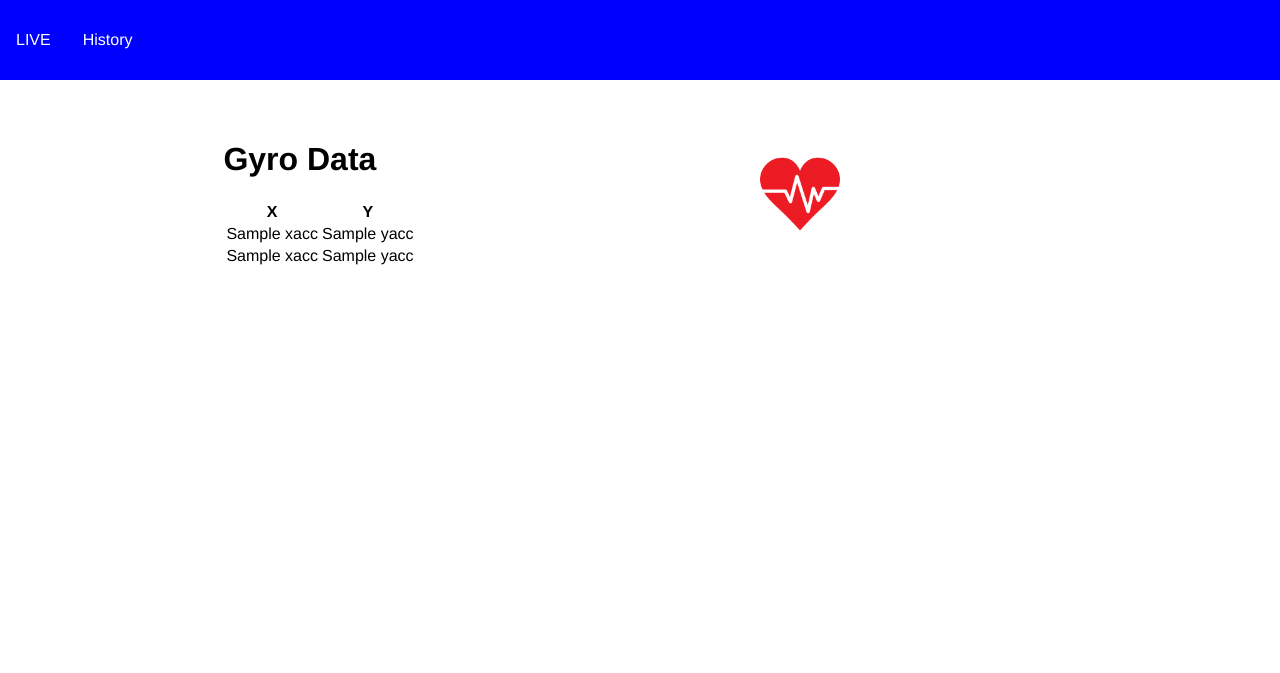
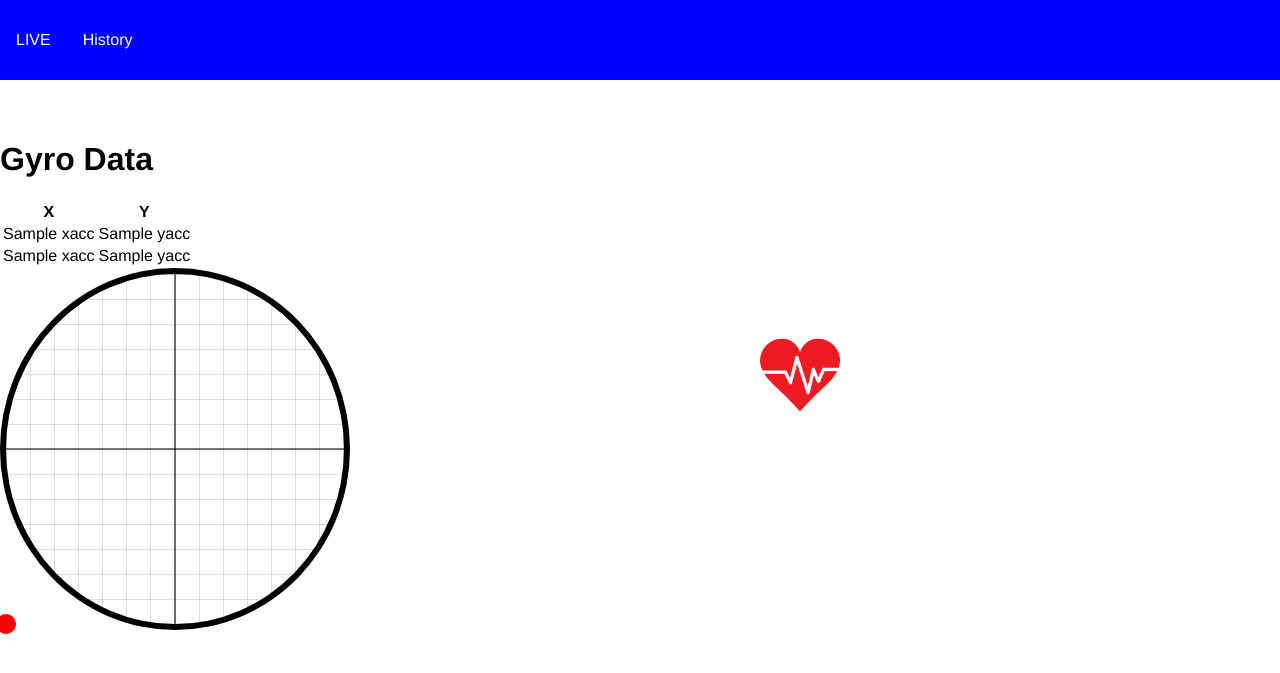
Before and after one commit to BlumCore/Diplomarbeit, a Flask app: template templates/history.html in a window 1280 px wide. Shown: the top 673 px of the page. Run offline with Flask 3, Linux system fonts and the light colour scheme; the template is opened without the code that fills it: most values are stand-ins (such as "Sample title", 1, 10 or a date in 2020).

Commit message:
made history clickable

```diff
--- /dev/null
+++ b/static/history.js
@@ -0,0 +1,10 @@
+const rows = document.querySelectorAll(".clickable-row")
+const dot = document.getElementById("dot")
+
+console.log(rows)
+rows.forEach((row) => {
+    row.addEventListener("click", function(){
+        console.log(row.children[0])
+        dot.style = "--x: " +row.children[0].innerHTML + "; --y: " +row.children[1].innerHTML + ";"
+    })
+});
--- a/templates/base.html
+++ b/templates/base.html
@@ -2,7 +2,7 @@
 <head>
     <link rel="stylesheet"  type="text/css" href="{{url_for('.static', filename='style.css')}}">
     <link rel="stylesheet"  type="text/css" href="{{url_for('.static', filename='base.css')}}">
-    <meta http-equiv="refresh" content="10" />
+
 </head>
 
 <body>
--- a/templates/history.html
+++ b/templates/history.html
@@ -2,7 +2,7 @@
 {%block content%}
 
     <div class="container">
-        <div class="gyro">
+        <div class="gyro_x">
             <div class="">
                 <h1>Gyro Data</h1>
                 <table>
@@ -10,12 +10,12 @@
                     <th>X</th>
                     <th>Y</th>
                     </tr>
-                    <tr>
+                    <tr class="clickable-row">
                         <td>{{ item["device_data"]["xacc"]}}</td>
                         <td>{{ item["device_data"]["yacc"]}}</td>
                     </tr>
                     {% for d in old %}
-                    <tr>
+                    <tr class="clickable-row">
                         <td>{{ d['device_data']['xacc'] }}</td>
                         <td>{{ d['device_data']['yacc'] }}</td>
                     </tr>
@@ -23,10 +23,15 @@
 
                 </table>
             </div>
+            <div class="axis" id="axis_x-3">
+                <div id="dot" class="dot">
+                </div>
+            </div>
         </div>
         <div class="heart">
            <img class="heart__icon" src="{{url_for('.static', filename='heart.png')}}"/>
            <div class="heart__Label"></div>
         </div>
     </div>
+    <script src="{{url_for('.static', filename='history.js')}}">  </script>
 {% endblock %}
```
